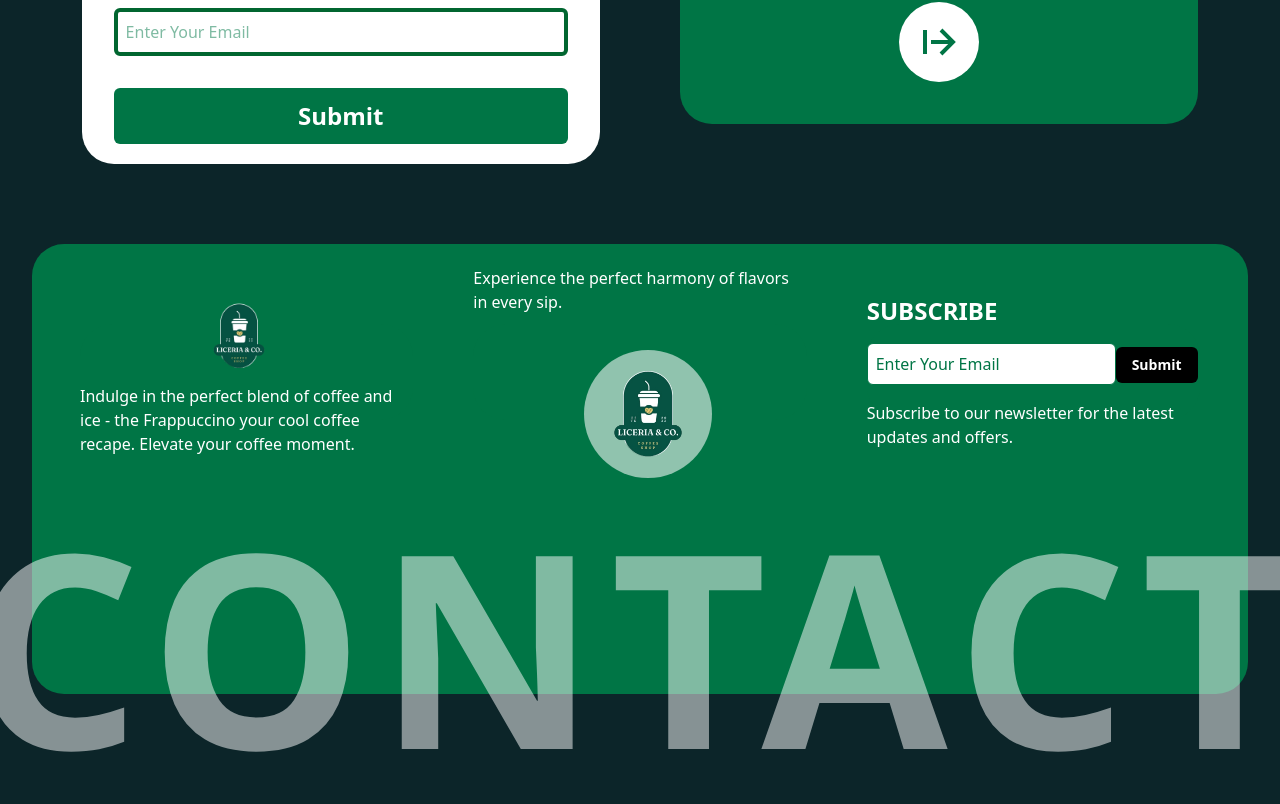
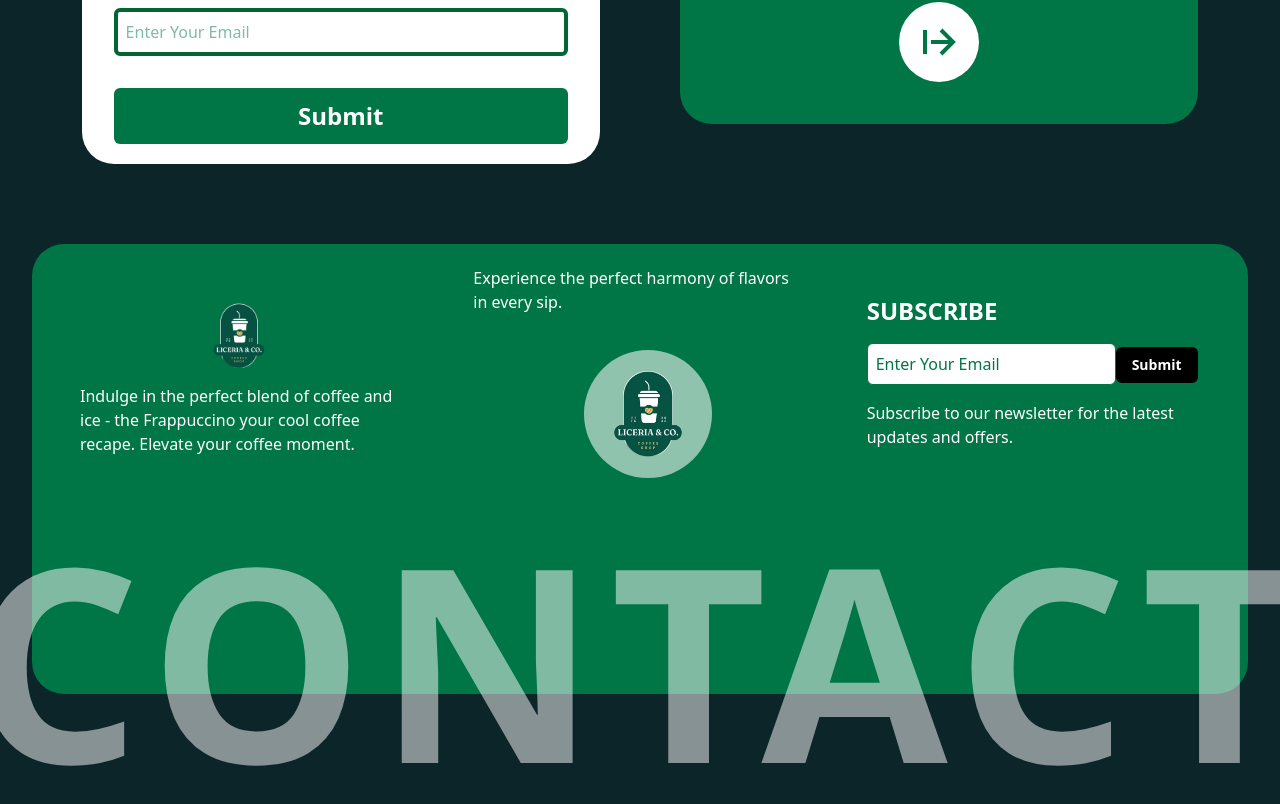
Before and after one commit to RahimMHD/Lichena-Co, a React (Vite) app: page / in a window 1280 px wide. Shown: the part 3918-4722 px from the top of the page. Built offline with nearby package versions, Linux system fonts and the light colour scheme; a web font is replaced by a local one.

Commit message:
finall code

```diff
--- a/src/component/contactInfo.tsx
+++ b/src/component/contactInfo.tsx
@@ -2,7 +2,7 @@ import { BiArrowFromLeft } from "react-icons/bi"
 
 function ContactInfo() {
     return (
-        <div className="mt-36 relative">
+        <div className="mt-36 mb-20 relative">
             <div className="-ml-28 mb-28 w-[120%] h-24 bg-[#007545] flex justify-between gap-30 items-center text-4xl font-bold">
                 <h3>LECHENA&CO</h3>
                 <h3>LECHENA&CO</h3>
@@ -50,9 +50,9 @@ function ContactInfo() {
                 </div>
             </div>
 
-                <h2 className="text-[270px] w-full h-[220px] flex justify-center items-center font-bold tracking-wider text-[#ffffff80] p-0 -mt-40">CONTACT</h2>
-            {/* <div className="w-full h-[250px] relative flex items-center justify-center -mt-20"> */}
-            {/* </div>     */}
+            <p className="text-[270px] w-full absolute top-[900px] left-0 flex justify-center font-bold tracking-wider text-[#ffffff80] p-0 m-0">
+                CONTACT
+            </p>
         </div>
     )
 }
```
